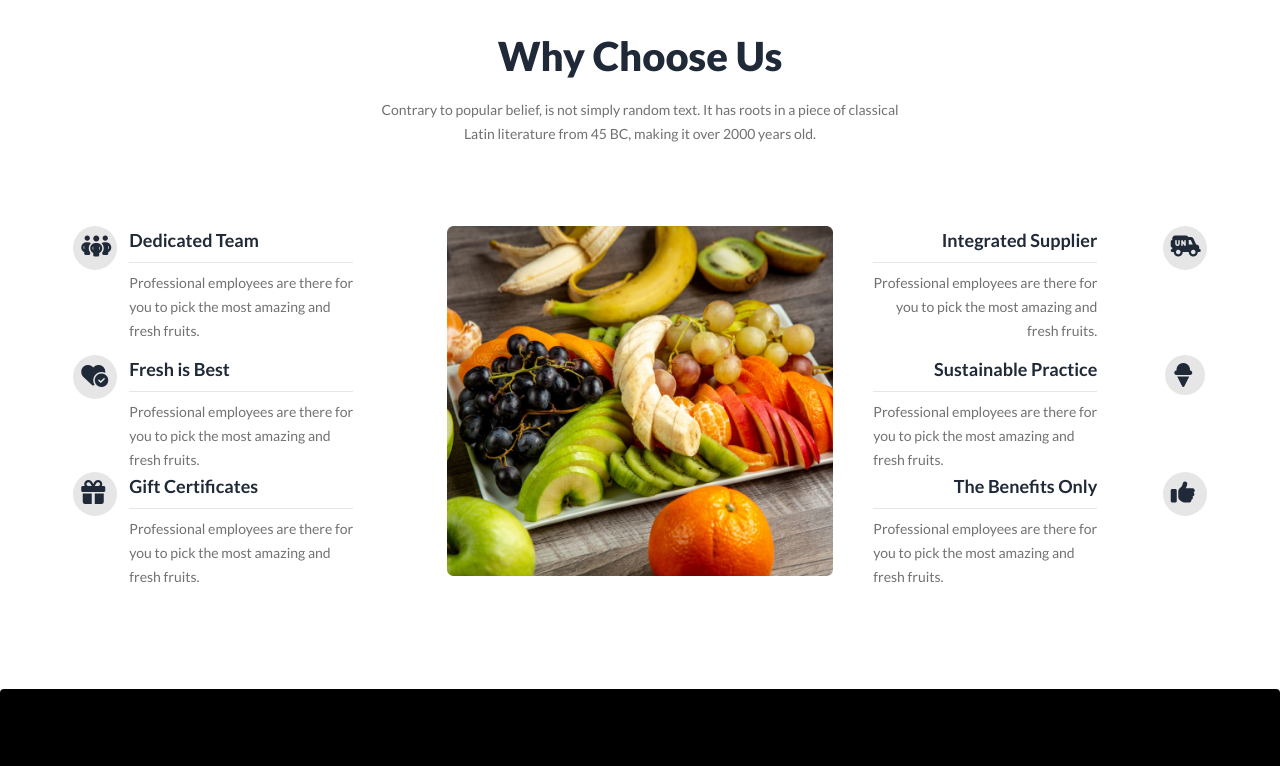
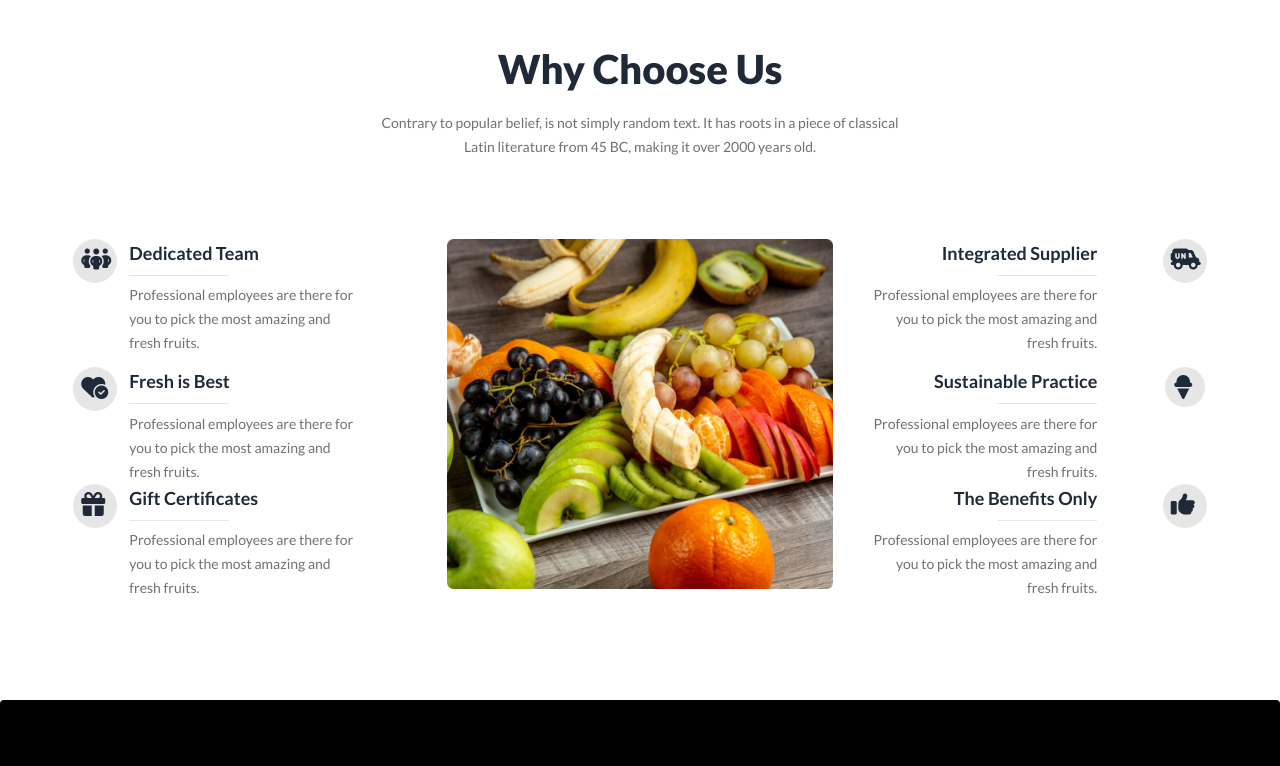
Before and after one commit to amitkumer051/fruit-brust-assignment-3, a plain HTML site: page index.html in a window 1280 px wide. Shown: the part 2334-3100 px from the top of the page. Drawn offline with nearby package versions, Linux system fonts and the light colour scheme.

Commit message:
added responsive

```diff
--- a/index.html
+++ b/index.html
@@ -234,6 +234,7 @@
         <div class="justify-center text-center border border-[#1212121a] py-9 px-14 rounded-xl">
           <img class=" w-[70px] h-[90px] mb-5 mx-auto " src="images/fruit6.png" alt="">
           <h2 class="text-lg font-bold">12.90$ - 18.85$</h2>
+          <div class=" bg-[#1212121a] mt-3 h-[0.5px] w-auto"></div>
           <p class="text-[#12121299] font-medium text-base mb-5 mt-6">Apples</p>
           <div class="rating  rating-half mb-5">
             <input type="radio" name="rating-10" class="rating-hidden" />
@@ -278,6 +279,7 @@
         <div class="justify-center text-center border border-[#1212121a] py-9 px-14 rounded-xl">
           <img class=" w-[90px] mb-5 mx-auto " src="images/fruit7.png" alt="">
           <h2 class="text-lg font-bold">12.90$ - 18.85$</h2>
+          <div class=" bg-[#1212121a] mt-3 h-[0.5px] w-auto"></div>
           <p class="text-[#12121299] font-medium text-base mb-5 mt-6">Orange</p>
           <div class="rating  rating-half mb-5">
             <input type="radio" name="rating-10" class="rating-hidden" />
@@ -322,6 +324,7 @@
         <div class="justify-center text-center border border-[#1212121a] py-9 px-14 rounded-xl">
           <img class=" w-[90px] mb-5 mx-auto " src="images/fruit8.png" alt="">
           <h2 class="text-lg font-bold">12.90$ - 18.85$</h2>
+          <div class=" bg-[#1212121a] mt-3 h-[0.5px] w-auto"></div>
           <p class="text-[#12121299] font-medium text-base mb-5 mt-6">Red Dragon</p>
           <div class="rating  rating-half mb-5">
             <input type="radio" name="rating-10" class="rating-hidden" />
@@ -366,6 +369,7 @@
         <div class="justify-center text-center border border-[#1212121a] py-9 px-14 rounded-xl">
           <img class=" w-[90px] mb-5 mx-auto " src="images/fruit9.png" alt="">
           <h2 class="text-lg font-bold">12.90$ - 18.85$</h2>
+          <div class=" bg-[#1212121a] mt-3 h-[0.5px] w-auto"></div>
           <p class="text-[#12121299] font-medium text-base mb-5 mt-6">Banana</p>
           <div class="rating  rating-half mb-5">
             <input type="radio" name="rating-10" class="rating-hidden" />
@@ -488,7 +492,7 @@
           </div>
           <div class="space-y-2">
             <h2 class="text-lg text-center lg:text-start	font-bold">Dedicated Team</h2>
-            <hr>
+            <div class=" bg-[#1212121a] mt-3 h-[0.5px] w-[100px] mx-auto lg:mx-0"></div>
             <p class="font-medium w-56 mx-auto text-center lg:text-start text-sm leading-6 text-[#12121299]">Professional employees are there for you to pick
               the most amazing and fresh fruits.</p>
           </div>
@@ -500,7 +504,7 @@
           </div>
           <div class="space-y-2">
             <h2 class="text-lg text-center lg:text-start	font-bold">Fresh is Best</h2>
-            <hr>
+            <div class=" bg-[#1212121a] mt-3 h-[0.5px] w-[100px] mx-auto lg:mx-0"></div>
             <p class="font-medium w-56 mx-auto text-center lg:text-start text-sm leading-6 text-[#12121299]">Professional employees are there for you to pick
               the most amazing and fresh fruits.</p>
           </div>
@@ -512,7 +516,7 @@
           </div>
           <div class="space-y-2">
             <h2 class="text-lg text-center lg:text-start	font-bold">Gift Certificates</h2>
-            <hr>
+            <div class=" bg-[#1212121a] mt-3 h-[0.5px] w-[100px] mx-auto lg:mx-0"></div>
             <p class="font-medium w-56 mx-auto text-center lg:text-start text-sm leading-6 text-[#12121299]">Professional employees are there for you to pick
               the most amazing and fresh fruits.</p>
           </div>
@@ -530,7 +534,7 @@
           </div>
           <div class="space-y-2">
             <h2 class="text-lg text-center lg:text-end	font-bold">Integrated Supplier</h2>
-            <hr>
+            <div class=" bg-[#1212121a] mt-3 h-[0.5px] w-[100px] mx-auto lg:mr-0"></div>
             <p class="font-medium w-56 mx-auto text-center lg:text-end text-sm leading-6 text-[#12121299]">Professional employees are there for you to pick
               the most amazing and fresh fruits.</p>
           </div>
@@ -542,8 +546,8 @@
           </div>
           <div class="space-y-2">
             <h2 class="text-lg text-center lg:text-end	font-bold"> Sustainable Practice</h2>
-            <hr>
-            <p class="font-medium w-56 mx-auto text-center lg:text-start text-sm leading-6 text-[#12121299]">Professional employees are there for you to pick
+            <div class=" bg-[#1212121a] mt-3 h-[0.5px] w-[100px] mx-auto lg:mr-0"></div>
+            <p class="font-medium w-56 mx-auto text-center lg:text-end text-sm leading-6 text-[#12121299]">Professional employees are there for you to pick
               the most amazing and fresh fruits.</p>
           </div>
         </div>
@@ -554,8 +558,8 @@
           </div>
           <div class="space-y-2">
             <h2 class="text-lg text-center lg:text-end	font-bold">The Benefits Only</h2>
-            <hr>
-            <p class="font-medium w-56 mx-auto text-center lg:text-start text-sm leading-6 text-[#12121299]">Professional employees are there for you to pick
+            <div class=" bg-[#1212121a] mt-3 h-[0.5px] w-[100px] mx-auto lg:mr-0"></div>
+            <p class="font-medium w-56 mx-auto text-center lg:text-end text-sm leading-6 text-[#12121299]">Professional employees are there for you to pick
               the most amazing and fresh fruits.</p>
           </div>
         </div>
```
